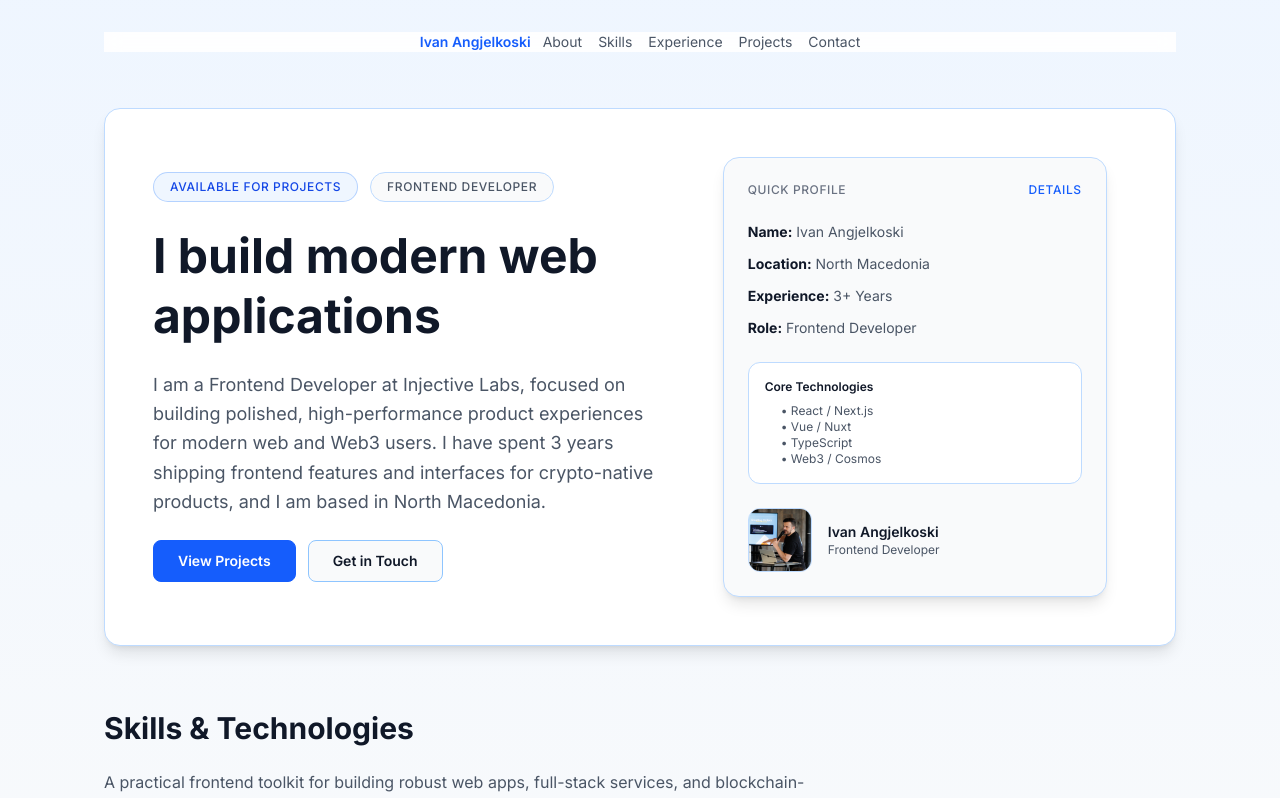
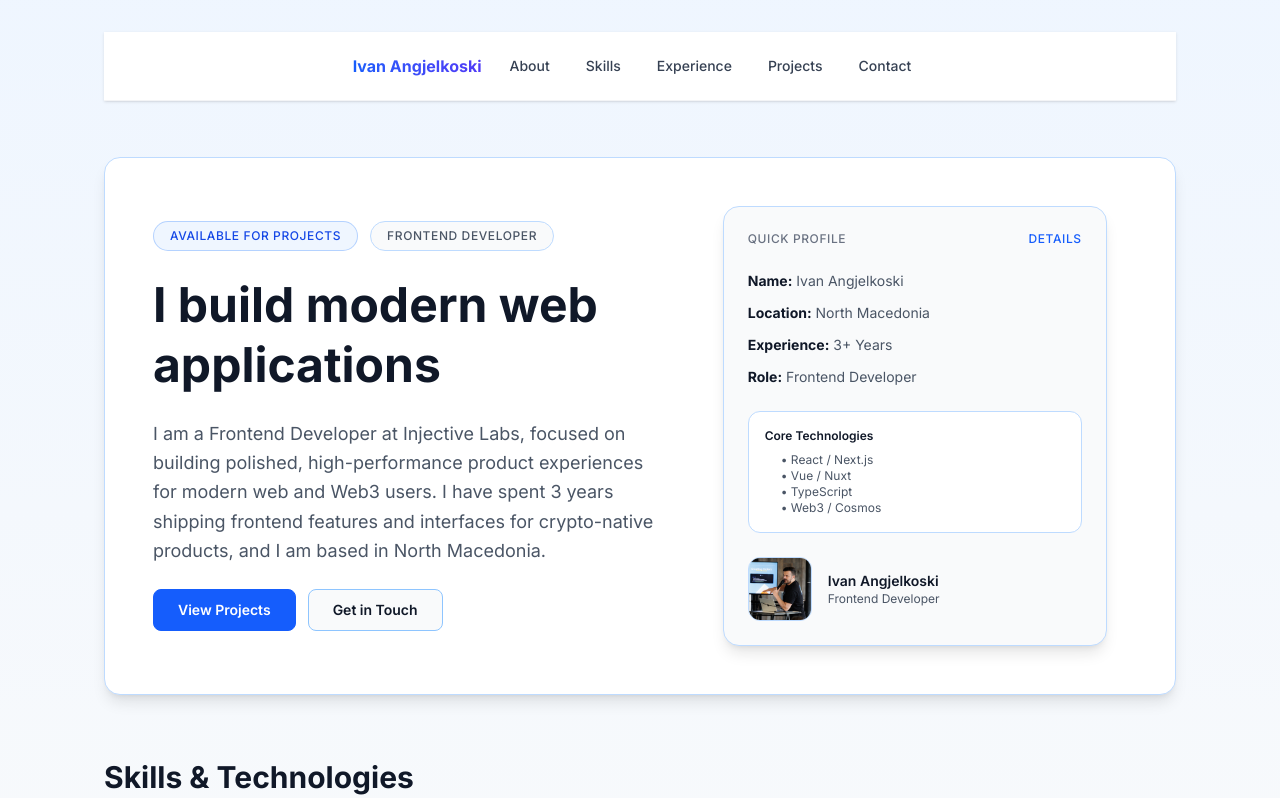
Before and after one commit to ivan-angjelkoski/ivan-angjelkoski-com, a Nuxt app: page / in a window 1280 px wide. Shown: the top 798 px of the page. Built offline with nearby package versions, Linux system fonts and the light colour scheme.

Commit message:
Updated navbar with gradient style
Co-authored-by: ivan-angjelkoski <ivan-angjelkoski@users.noreply.github.com>

```diff
--- a/app/pages/index.vue
+++ b/app/pages/index.vue
@@ -56,20 +56,22 @@ const navLinks = [
     <div class="pointer-events-none absolute inset-0 bg-gradient-to-b from-blue-50 via-gray-50 to-white" />
 
     <div class="relative mx-auto min-h-screen w-full max-w-6xl px-6 pb-24 pt-8 md:px-10">
-      <header class="sticky top-0 z-20 mb-14 bg-white/90 backdrop-blur">
+      <header class="sticky top-0 z-20 mb-14 bg-white/95 backdrop-blur-sm shadow-sm border-b border-gray-100">
         <nav
-          class="mx-auto flex w-full flex-wrap items-center justify-between gap-3 border-b border-blue-200/50 pb-4 md:w-fit md:border-0 md:pb-0"
+          class="mx-auto flex w-full flex-wrap items-center justify-between gap-3 py-4 md:w-fit"
           aria-label="Page sections"
         >
-          <div class="flex items-center gap-2 text-sm font-semibold text-gray-900">
-            <span class="text-blue-600">Ivan Angjelkoski</span>
+          <div class="flex items-center gap-2">
+            <span class="text-base font-bold bg-gradient-to-r from-blue-600 to-indigo-600 bg-clip-text text-transparent">
+              Ivan Angjelkoski
+            </span>
           </div>
-          <div class="flex flex-wrap items-center gap-4 text-sm text-gray-600">
+          <div class="flex flex-wrap items-center gap-1">
             <a
               v-for="link in navLinks"
               :key="link.href"
               :href="link.href"
-              class="transition hover:text-blue-600 hover:underline focus-visible:outline-none focus-visible:ring-2 focus-visible:ring-blue-500"
+              class="relative px-4 py-2 text-sm font-medium text-gray-700 transition-all duration-200 rounded-lg hover:bg-gradient-to-r hover:from-blue-50 hover:to-indigo-50 hover:text-blue-700 focus-visible:outline-none focus-visible:ring-2 focus-visible:ring-blue-500/50 focus-visible:ring-offset-2"
             >
               {{ link.label }}
             </a>
```
